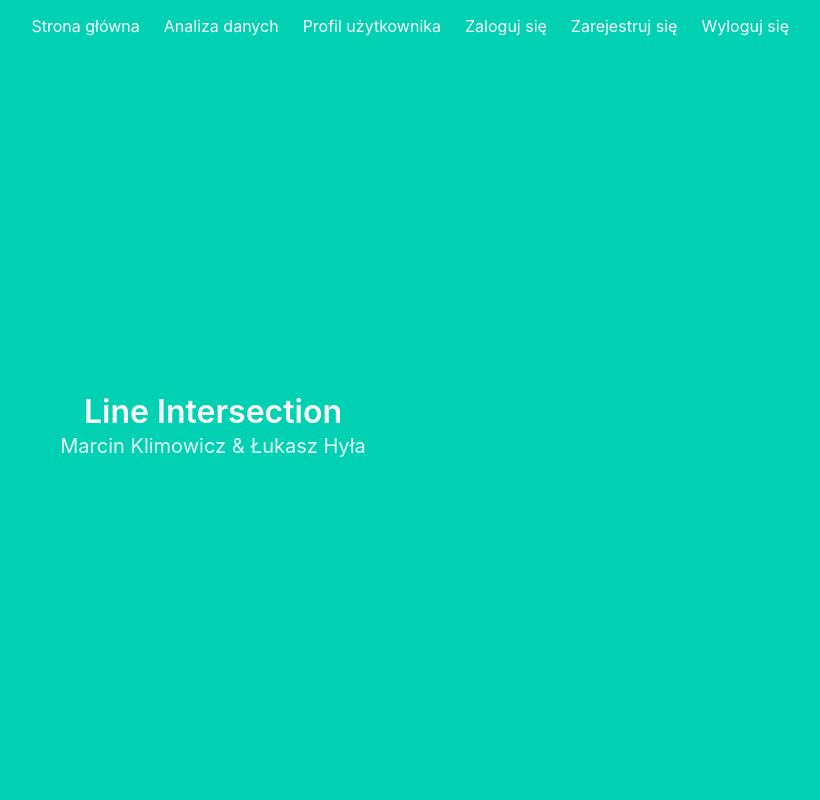
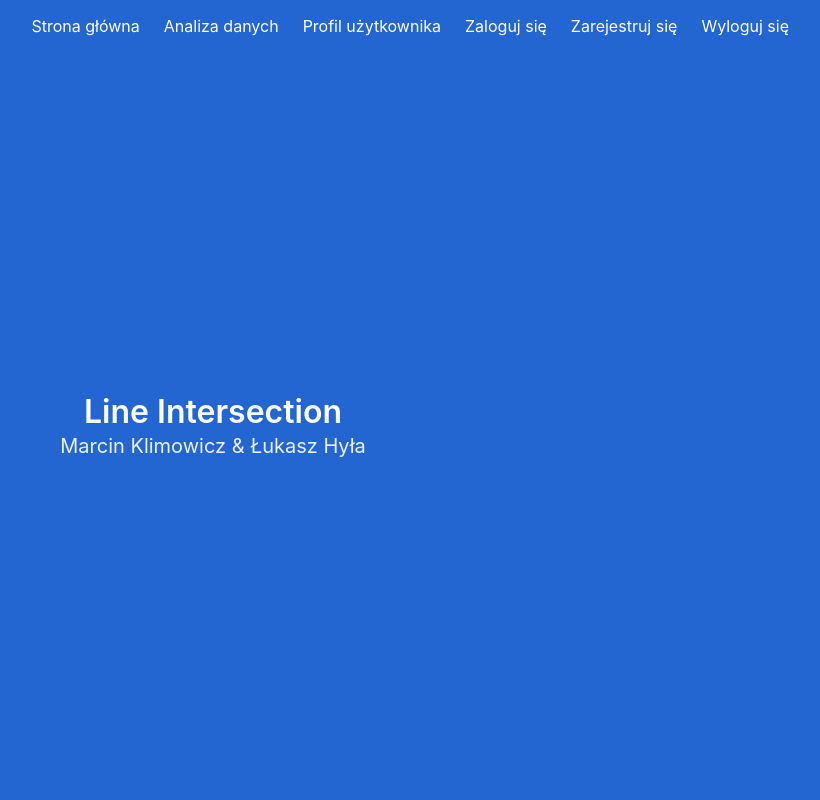
Before and after one commit to iterativepianist/line-intersection-analyze, a Flask app: page / in a window 1280 px wide. Shown: the whole page, without its empty margins (427-1247 px from the left). Run offline with Flask 2, Linux system fonts and the light colour scheme.

Commit message:
Change background color

```diff
--- a/project/static/styles.css
+++ b/project/static/styles.css
@@ -6,3 +6,7 @@ th, td {
   padding: 15px;
 
 }
+
+.hero.is-primary {
+    background-color: #2366d1;
+}
```
